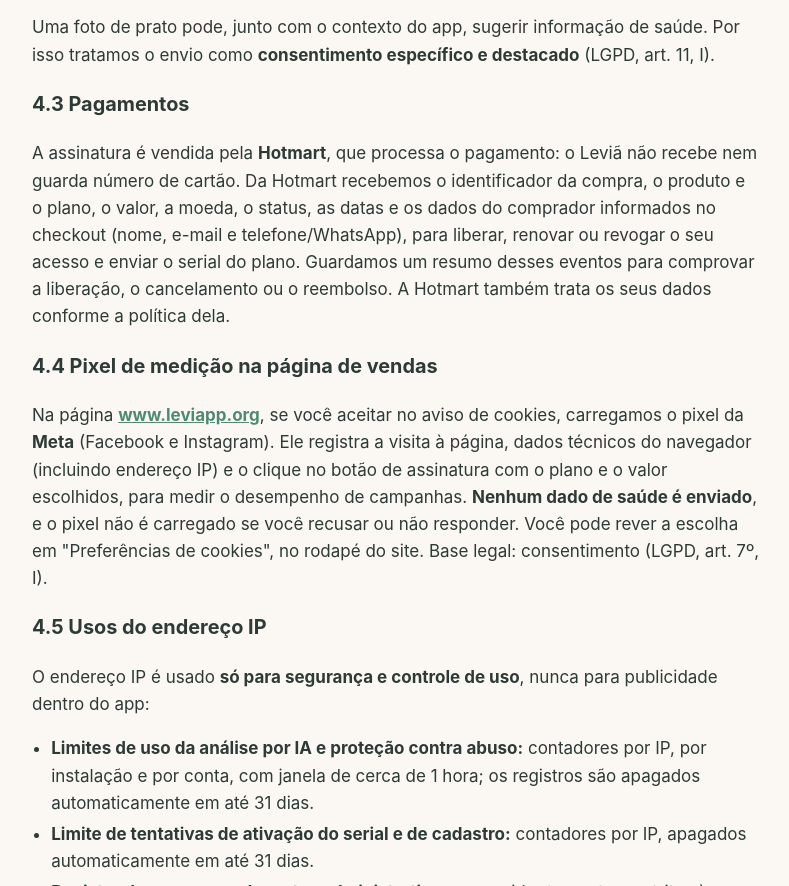
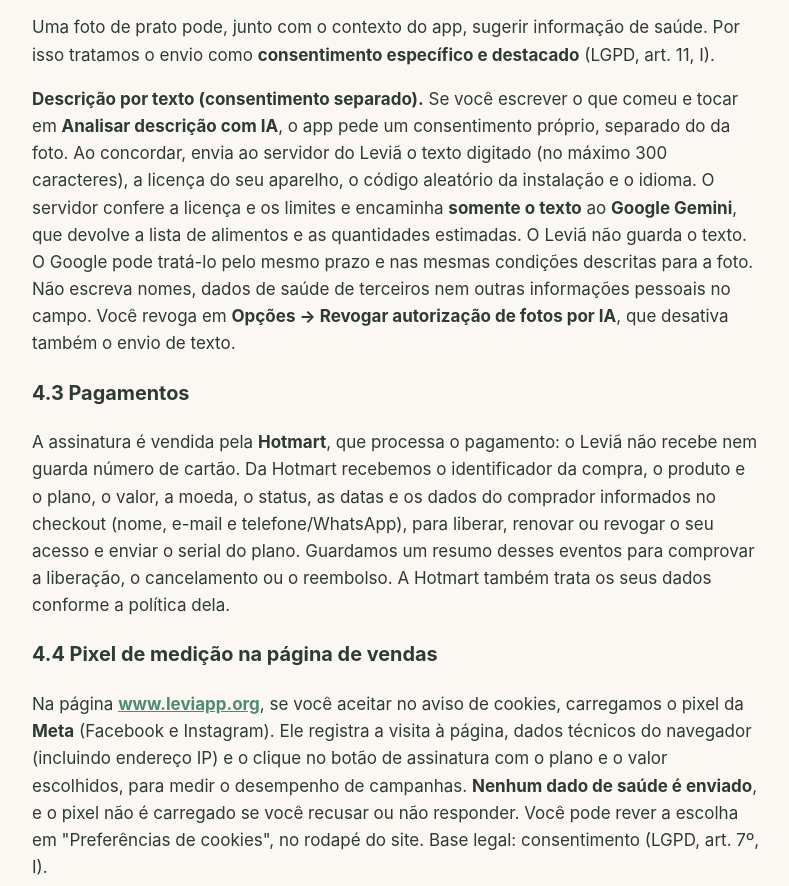
Before and after one commit to ferpa2505-art/levia-policies, a plain HTML site: page privacidade.html in a window 1280 px wide. Shown: the part 3667-4553 px from the top of the page, without its empty margins (244-1033 px from the left). Drawn offline with Linux system fonts and the light colour scheme.

Commit message:
docs(privacidade): descrição por texto na análise por IA (seção 4.2)
Inclui o envio de texto digitado ao Google Gemini, com consentimento
separado do da foto. Texto aprovado pelo responsável.

```diff
--- a/privacidade.html
+++ b/privacidade.html
@@ -77,6 +77,7 @@
 <li>Fotografe apenas o prato; <strong>não inclua rostos, outras pessoas, documentos</strong> ou outras informações pessoais.</li>
 </ul>
 <p>Uma foto de prato pode, junto com o contexto do app, sugerir informação de saúde. Por isso tratamos o envio como <strong>consentimento específico e destacado</strong> (LGPD, art. 11, I).</p>
+<p><strong>Descrição por texto (consentimento separado).</strong> Se você escrever o que comeu e tocar em <strong>Analisar descrição com IA</strong>, o app pede um consentimento próprio, separado do da foto. Ao concordar, envia ao servidor do Leviã o texto digitado (no máximo 300 caracteres), a licença do seu aparelho, o código aleatório da instalação e o idioma. O servidor confere a licença e os limites e encaminha <strong>somente o texto</strong> ao <strong>Google Gemini</strong>, que devolve a lista de alimentos e as quantidades estimadas. O Leviã não guarda o texto. O Google pode tratá-lo pelo mesmo prazo e nas mesmas condições descritas para a foto. Não escreva nomes, dados de saúde de terceiros nem outras informações pessoais no campo. Você revoga em <strong>Opções → Revogar autorização de fotos por IA</strong>, que desativa também o envio de texto.</p>
 <h3>4.3 Pagamentos</h3>
 <p>A assinatura é vendida pela <strong>Hotmart</strong>, que processa o pagamento: o Leviã não recebe nem guarda número de cartão. Da Hotmart recebemos o identificador da compra, o produto e o plano, o valor, a moeda, o status, as datas e os dados do comprador informados no checkout (nome, e-mail e telefone/WhatsApp), para liberar, renovar ou revogar o seu acesso e enviar o serial do plano. Guardamos um resumo desses eventos para comprovar a liberação, o cancelamento ou o reembolso. A Hotmart também trata os seus dados conforme a política dela.</p>
 <h3>4.4 Pixel de medição na página de vendas</h3>
```
Also changed, not shown: 1 other file.
